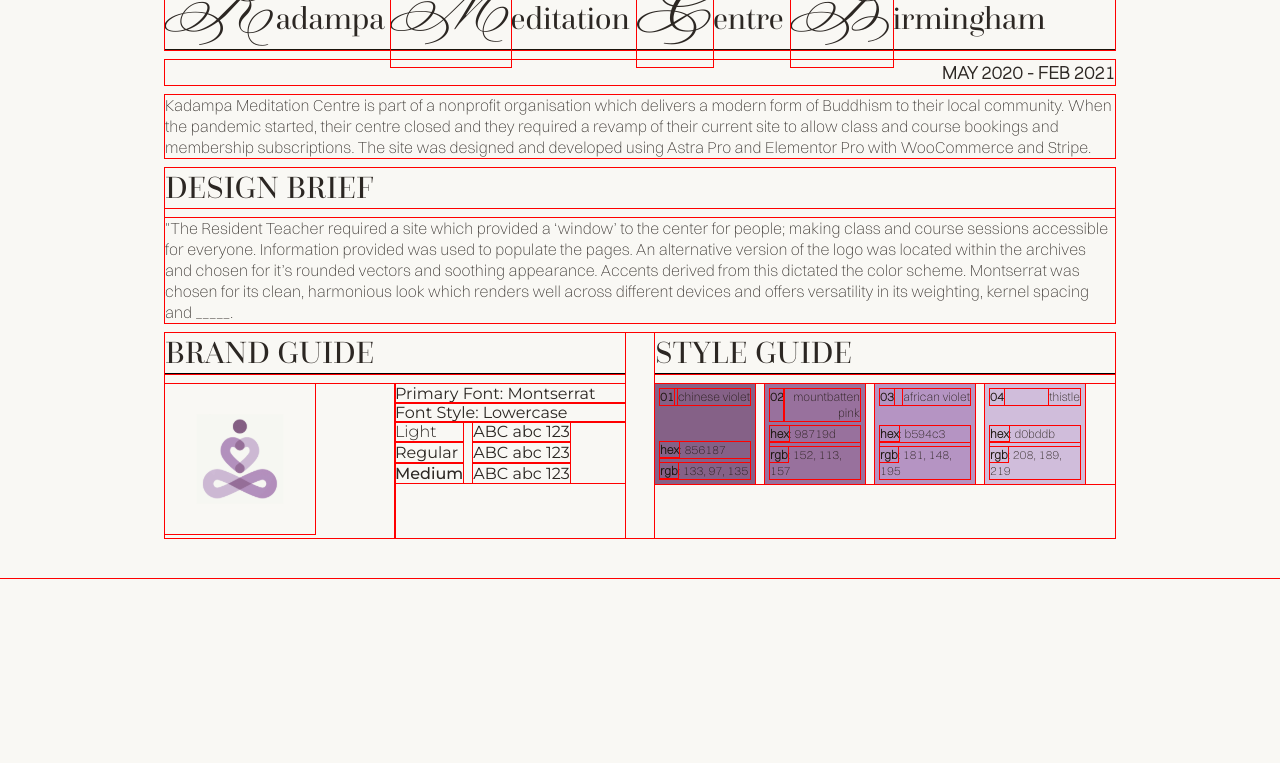
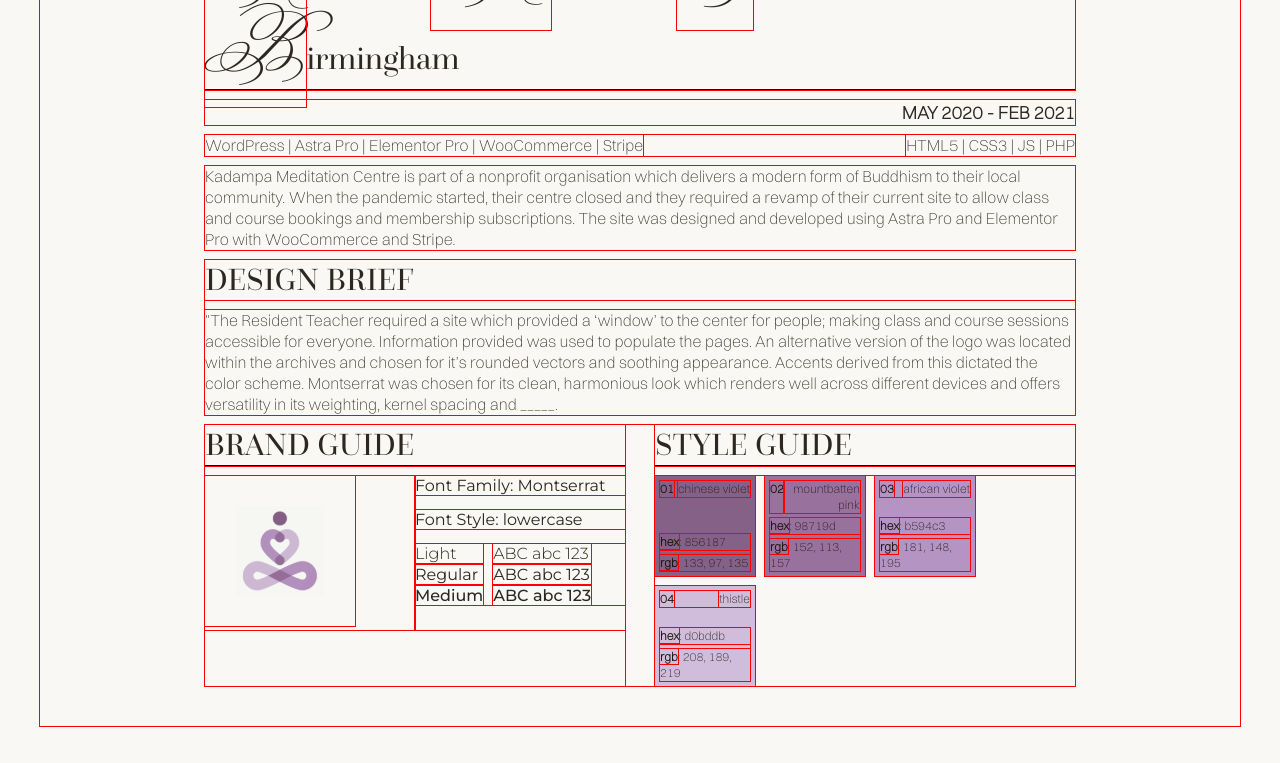
Before and after one commit to asbhogal/Personal-Portfolio-Site, a React app: page /projects in a window 1280 px wide. Shown: the part 1040-1803 px from the top of the page. Before the commit the page ends 1695 px from the top, so only its background shows below. Built offline with nearby package versions, Linux system fonts and the light colour scheme.

Commit message:
further changes to content and styling

```diff
--- a/src/components/Projects.jsx
+++ b/src/components/Projects.jsx
@@ -14,6 +14,10 @@
                     <div className="ProjectInfo">
                         <h2>Kadampa <span className="FirstLetterAccent">M</span>editation <span className="FirstLetterAccent">C</span>entre <span className="FirstLetterAccent">B</span>irmingham</h2>
                         <span className="ProjectTimeDuration">May 2020 - Feb 2021</span>
+                        <span className="ProjectToolsAndTechStacks">
+                            <span className="ProjectTools">WordPress &#124; Astra Pro &#124; Elementor Pro &#124; WooCommerce &#124; Stripe</span>
+                            <span className="ProjectTechStacks">HTML5 &#124; CSS3 &#124; JS &#124; PHP</span>
+                        </span>
                         <p className="ProjectSummary">Kadampa Meditation Centre is part of a nonprofit organisation which delivers a modern form of Buddhism to their local community. When the pandemic started, their centre closed and they required a revamp of their current site to allow class and course bookings and membership subscriptions. The site was designed and developed using Astra Pro and Elementor Pro with WooCommerce and Stripe.</p>
                         <div className="DesignBrief">
                             <h3>Design Brief</h3>
@@ -27,18 +31,18 @@
                                         <img src={ kmcLogo }></img>
                                     </div>
                                     <div className="Typography">
-                                        <p>Primary Font: Montserrat</p>
-                                        <p>Font Style: Lowercase</p>
+                                        <p>Font Family: Montserrat</p>
+                                        <p>Font Style: lowercase</p>
                                         <ul className="KMCTypography TypographyList">
                                             <div className="TypographyWeightSet">
-                                                <p className="KMCTypography TypographyItem-300">Light</p>
-                                                <p className="KMCTypography TypographyItem-400">Regular</p>
-                                                <p className="KMCTypography TypographyItem-500">Medium</p>
+                                                <p className="KMCTypography TypographyListItem-300">Light</p>
+                                                <p className="KMCTypography TypographyListItem-400">Regular</p>
+                                                <p className="KMCTypography TypographyListItem-500">Medium</p>
                                             </div>
                                             <div className="TypographyFontSet">
-                                                <li className="KMCTypography TypographyListItem">ABC abc 123</li>
-                                                <li className="KMCTypography TypographyListItem">ABC abc 123</li>
-                                                <li className="KMCTypography TypographyListItem">ABC abc 123</li>
+                                                <li className="KMCTypography TypographyListItem-300">ABC abc 123</li>
+                                                <li className="KMCTypography TypographyListItem-400">ABC abc 123</li>
+                                                <li className="KMCTypography TypographyListItem-500">ABC abc 123</li>
                                             </div>
                                         </ul>
                                     </div>
@@ -46,7 +50,7 @@
                             </div>
                             <div className="StyleGuideSection">
                                 <h3>Style Guide</h3>
-                                <div className="ColorPalate">
+                                <div className="ColorPalette">
                                     <div className="Color-1">
                                         <div className="ColorTitle">
                                             <p>01</p>
@@ -92,6 +96,7 @@
                         </div>
                     </div>
                 </div>
+                <div className="VerticalDivider"></div>
             </div>
             <Footer />
         </>
--- a/src/scss/_partials/_components/_projects.scss
+++ b/src/scss/_partials/_components/_projects.scss
@@ -20,6 +20,7 @@
     .ProjectSection {
         flex-direction: column;
         justify-content: center;
+        padding: 40px;
         color: #2C2723;
         .ProjectInfo {
             display: flex;
@@ -31,6 +32,11 @@
                 .FirstLetterAccent {
                     @include HeadingTwoAccentLetter;
                 }
+            }
+            .ProjectToolsAndTechStacks {
+                display: flex;
+                justify-content: space-between;
+                font-family: 'Switzer', sans-serif;
             }
             .ProjectTimeDuration {
                 text-align: right;
@@ -79,12 +85,14 @@
                 .BrandGuideInfo > .Typography {
                     display: flex;
                     flex-direction: column;
+                    gap: 15px;
                     p:first-child,
                     p:nth-child(2) {
                         font-family: 'Montserrat', sans-serif;
                     }
                     ul {
                         display: flex;
+                        flex-wrap: wrap;
                         list-style-type: none;
                         gap: 10px;
                     }
@@ -109,7 +117,7 @@
                     }
                 }
             }
-            .StyleGuideSection > .ColorPalate {
+            .StyleGuideSection > .ColorPalette {
                 display: flex;
                 flex-wrap: wrap;
                 width: 100%;
@@ -164,6 +172,12 @@
             }
         }
     }
+    .VerticalDivider {
+        height: 400px;
+        border-right: 1px solid black;
+        position: relative;
+        transform: translateX(-50%);
+    }
 }
 
 @for $i from 1 through 4 {
@@ -176,7 +190,7 @@
 $weights: (weight1: 300, weight2: 400, weight3: 500);
 
 @each $key, $weight in $weights {
-    .TypographyItem-#{$weight} { font-weight: $weight; }
+    .TypographyListItem-#{$weight} { font-weight: $weight; }
 }
 
 /* $colors: (Color1: $ChineseViolet, Color2: $MountbattenPink, Color3: $AfricanViolet, $Color4: $Thistle);
--- a/src/scss/_partials/_responsive.scss
+++ b/src/scss/_partials/_responsive.scss
@@ -6,9 +6,6 @@
   }
   .AboutSection > .PageSubTitleText {
       padding-inline: 40px;
-  }
-  .ProjectSection {
-    height: 100vh;
   }
   .ProjectInfo {
     width: 1110px;
@@ -32,9 +29,6 @@
   .AboutSection > .PageSubTitleText {
     padding-inline: 40px;
   }
-  .ProjectSection {
-    height: 100vh;
-  }
   .ProjectInfo {
     padding: 40px 165px;
   }
@@ -48,9 +42,6 @@
   }
   .AboutSection > .PageSubTitleText {
     padding-inline: 40px;
-  }
-  .ProjectSection {
-    height: 100vh;
   }
   .ProjectInfo {
     padding: 32px;
@@ -74,13 +65,24 @@
   .ProjectSection {
     height: 100vh;
   }
+  .VerticalDivider {
+    display: none !important;
+  }
   .ProjectInfo {
     padding: 24px;
+  }
+  .ProjectToolsAndTechStacks{
+    flex-direction: column;
+    text-align: center;
+    gap: 10px;
   }
   .Guides {
     flex-wrap: wrap;
     justify-content: center;
     text-align: center;
+  }
+  .ColorPalette {
+    justify-content: center;
   }
 }
 
@@ -104,6 +106,9 @@
     justify-content: center;
     text-align: center;
   }
+  .ColorPalette {
+    justify-content: center;
+  }
   .CTAButtons {
     flex-direction: column;
     justify-content: flex-start;
@@ -123,6 +128,12 @@
     .NavFooterSocialLinks {
       flex-direction: column;
     }
+  }
+}
+
+@media only screen and (width <= 1060px) {
+  .TypographyList {
+    justify-content: center;
   }
 }
 
```
